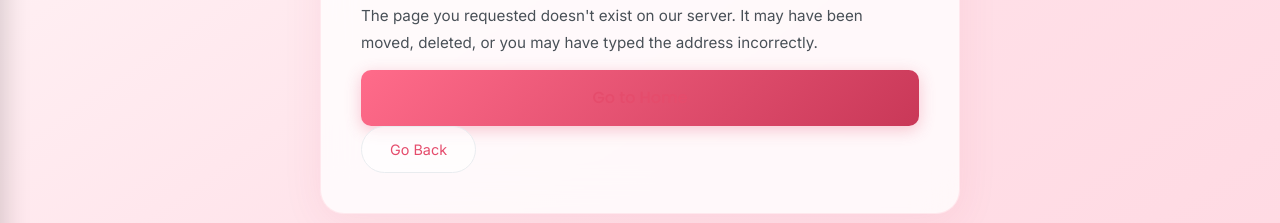
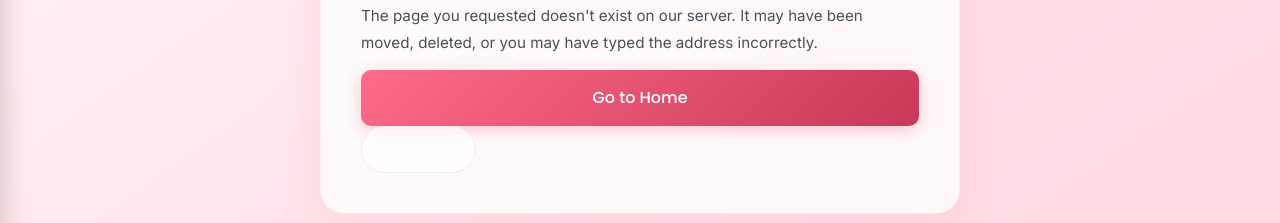
Before and after one commit to brinereef1/Blushchat, a website: page public/404.html in a window 1280 px wide. Shown: the part 248-471 px from the top of the page. Drawn offline with Linux system fonts and the light colour scheme.

Commit message:
fix: add text to buttons in 404 and 500 error pages

```diff
--- a/public/404.html
+++ b/public/404.html
@@ -51,8 +51,8 @@
       <p class="page-updated">We couldn't find the page you're looking for</p>
       <p>The page you requested doesn't exist on our server. It may have been moved, deleted, or you may have typed the address incorrectly.</p>
       <div class="error-actions">
-        <a href="index.html" class="btn-primary">Go to Home</a>
-        <a href="javascript:history.back()" class="btn-secondary">Go Back</a>
+        <a href="index.html" class="btn-primary"><span class="btn-text">Go to Home</span></a>
+        <a href="javascript:history.back()" class="btn-secondary"><span class="btn-text">Go Back</span></a>
       </div>
     </article>
   </main>
--- a/public/style.css
+++ b/public/style.css
@@ -1863,6 +1863,20 @@ body.static-page {
   text-decoration: none;
 }
 
+.page-card .btn-primary,
+.page-card .btn-secondary {
+  color: white !important;
+}
+
+.page-card .btn-primary:hover,
+.page-card .btn-secondary:hover {
+  color: white !important;
+}
+
+.btn-text {
+  color: inherit;
+}
+
 .page-card a:hover {
   text-decoration: underline;
 }
```
Also changed, not shown: public/500.html (+2 -2 lines).
